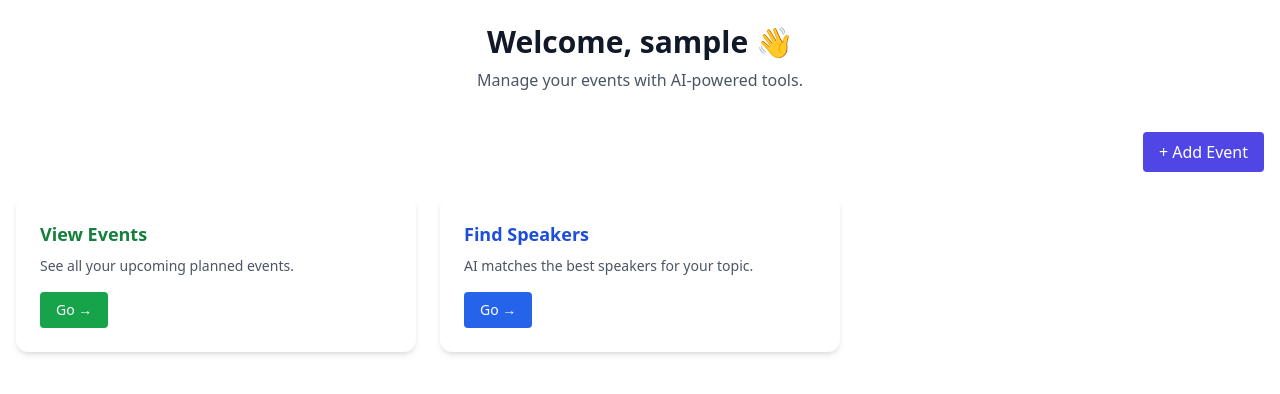
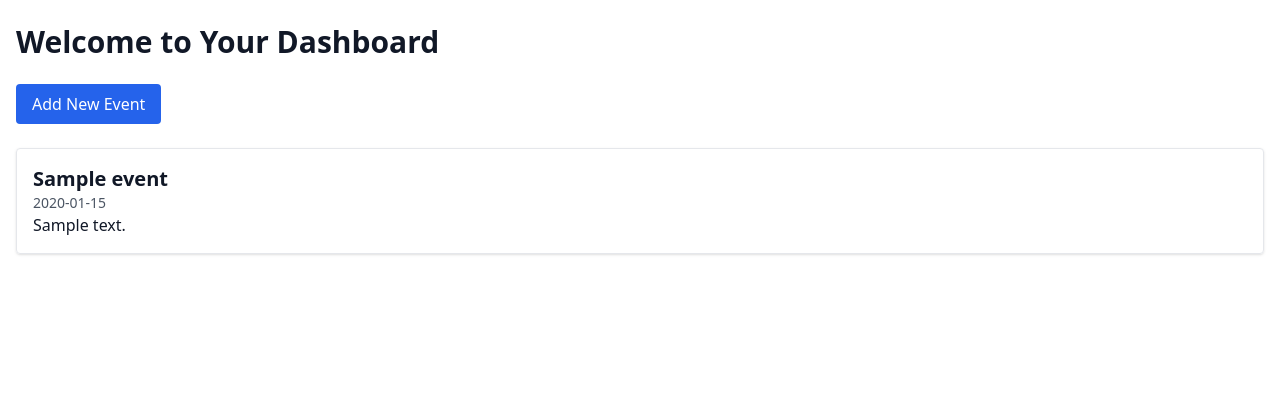
Before and after one commit to trishna-paswan/AI_Event_Planner, a Flask app: template templates/dashboard.html in a window 1280 px wide. Shown: the top 394 px of the page. Run offline with Flask 3, Linux system fonts and the light colour scheme; tables that the repository leaves empty hold one stand-in row (values such as "Sample post"); the template is opened without the code that fills it: values that come from a table or form of the project are taken from there, most other values are stand-ins (such as "Sample title", 1, 10 or a date in 2020); some libraries are stand-ins or nearby versions.

Commit message:
Update dashboard.html

```diff
--- a/templates/dashboard.html
+++ b/templates/dashboard.html
@@ -1,79 +1,21 @@
+
 {% extends "base.html" %}
 {% block content %}
-
-<!-- Welcome Heading -->
-<div class="text-center mb-10">
-  <h2 class="text-3xl font-bold mb-2 animate-fadeIn">Welcome, {{ username }} 👋</h2>
-  <p class="text-gray-600 dark:text-gray-300">Manage your events with AI-powered tools.</p>
+<h2 class="text-3xl font-bold mb-6">Welcome to Your Dashboard</h2>
+<a href="/add-event" class="inline-block bg-blue-600 text-white px-4 py-2 rounded hover:bg-blue-700">Add New Event</a>
+<div class="mt-6">
+  {% if events %}
+    <ul class="space-y-4">
+      {% for event in events %}
+        <li class="border p-4 rounded shadow">
+          <h3 class="text-xl font-semibold">{{ event.title }}</h3>
+          <p class="text-sm text-gray-600">{{ event.date }}</p>
+          <p>{{ event.description }}</p>
+        </li>
+      {% endfor %}
+    </ul>
+  {% else %}
+    <p>No events scheduled yet.</p>
+  {% endif %}
 </div>
-
-<!-- Add Event Modal Trigger Button -->
-<div class="flex justify-end mb-6">
-  <button onclick="toggleModal(true)" class="bg-indigo-600 text-white px-4 py-2 rounded hover:bg-indigo-700 transition">
-    + Add Event
-  </button>
-</div>
-
-<!-- Cards -->
-<div class="grid grid-cols-1 md:grid-cols-2 lg:grid-cols-3 gap-6">
-  <!-- View Events Card -->
-  <div class="bg-white dark:bg-gray-800 p-6 rounded-xl shadow-md hover:shadow-xl transition-transform duration-200 hover:scale-105 animate-fadeIn">
-    <h3 class="text-lg font-semibold text-green-700 dark:text-green-400 mb-2">View Events</h3>
-    <p class="text-sm text-gray-600 dark:text-gray-300 mb-4">See all your upcoming planned events.</p>
-    <a href="{{ url_for('view_events') }}" class="inline-block text-sm text-white bg-green-600 px-4 py-2 rounded hover:bg-green-700 transition">Go →</a>
-  </div>
-
-  <!-- Find Speakers Card -->
-  <div class="bg-white dark:bg-gray-800 p-6 rounded-xl shadow-md hover:shadow-xl transition-transform duration-200 hover:scale-105 animate-fadeIn">
-    <h3 class="text-lg font-semibold text-blue-700 dark:text-blue-400 mb-2">Find Speakers</h3>
-    <p class="text-sm text-gray-600 dark:text-gray-300 mb-4">AI matches the best speakers for your topic.</p>
-    <a href="/speakers" class="inline-block text-sm text-white bg-blue-600 px-4 py-2 rounded hover:bg-blue-700 transition">Go →</a>
-  </div>
-</div>
-
-<!-- Event Creation Modal -->
-<div id="eventModal" class="fixed inset-0 z-50 bg-black bg-opacity-50 backdrop-blur-sm hidden items-center justify-center">
-  <div class="bg-white dark:bg-gray-800 p-6 rounded-xl w-full max-w-lg shadow-lg animate-slideUp">
-    <div class="flex justify-between items-center mb-4">
-      <h2 class="text-xl font-bold">Create a New Event</h2>
-      <button onclick="toggleModal(false)" class="text-gray-600 dark:text-gray-300 hover:text-red-500 text-2xl">&times;</button>
-    </div>
-
-    <form method="POST" action="/add_event" class="space-y-4">
-      <input type="text" name="event_name" placeholder="Event Name" required class="w-full px-4 py-2 border rounded dark:bg-gray-700 dark:text-white" />
-      <input type="date" name="date" required class="w-full px-4 py-2 border rounded dark:bg-gray-700 dark:text-white" />
-      <input type="time" name="time" required class="w-full px-4 py-2 border rounded dark:bg-gray-700 dark:text-white" />
-      <input type="text" name="topic" placeholder="Topic" required class="w-full px-4 py-2 border rounded dark:bg-gray-700 dark:text-white" />
-      <input type="number" name="budget" placeholder="Estimated Budget (₹)" required class="w-full px-4 py-2 border rounded dark:bg-gray-700 dark:text-white" />
-      <input type="email" name="email" placeholder="Coordinator Email" required class="w-full px-4 py-2 border rounded dark:bg-gray-700 dark:text-white" />
-      <input type="tel" name="whatsapp" placeholder="WhatsApp (+91...)" required class="w-full px-4 py-2 border rounded dark:bg-gray-700 dark:text-white" />
-
-      <div class="flex justify-end gap-2">
-        <button type="button" onclick="toggleModal(false)" class="px-4 py-2 border rounded hover:bg-gray-100 dark:hover:bg-gray-700">Cancel</button>
-        <button type="submit" class="px-4 py-2 bg-indigo-600 text-white rounded hover:bg-indigo-700">Add Event</button>
-      </div>
-    </form>
-  </div>
-</div>
-
-<!-- Modal Toggle Script -->
-<script>
-  function toggleModal(show) {
-    const modal = document.getElementById("eventModal");
-    if (show) {
-      modal.classList.remove("hidden");
-      modal.classList.add("flex");
-    } else {
-      modal.classList.add("hidden");
-      modal.classList.remove("flex");
-    }
-  }
-
-  document.addEventListener("keydown", function (e) {
-    if (e.key === "Escape") {
-      toggleModal(false);
-    }
-  });
-</script>
-
 {% endblock %}
```
